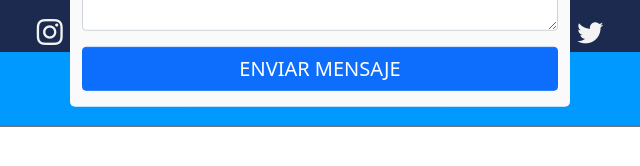
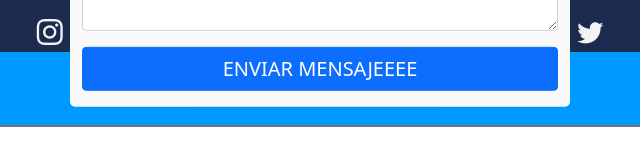
Before and after one commit to FranciscoAnderson4/Proyecto.coder.github.io, a plain HTML site: page index.html in a window 1280 px wide. Shown: the part 2630-2796 px from the top of the page, 320-960 px from the left. Drawn offline with nearby package versions, Linux system fonts and the light colour scheme.

Commit message:
probando

```diff
--- a/index.html
+++ b/index.html
@@ -130,7 +130,7 @@
             <textarea class="form-control" id="exampleFormControlTextarea1" rows="3" placeholder="Escribí tu mensaje aca!!"></textarea>
           </div>
           <div class="mb-3">
-            <button type="button" class="btn btn-primary w-100 fs-5">ENVIAR MENSAJE</button>
+            <button type="button" class="btn btn-primary w-100 fs-5">ENVIAR MENSAJEEEE</button>
           </div>
         </form>
       </div>
```
